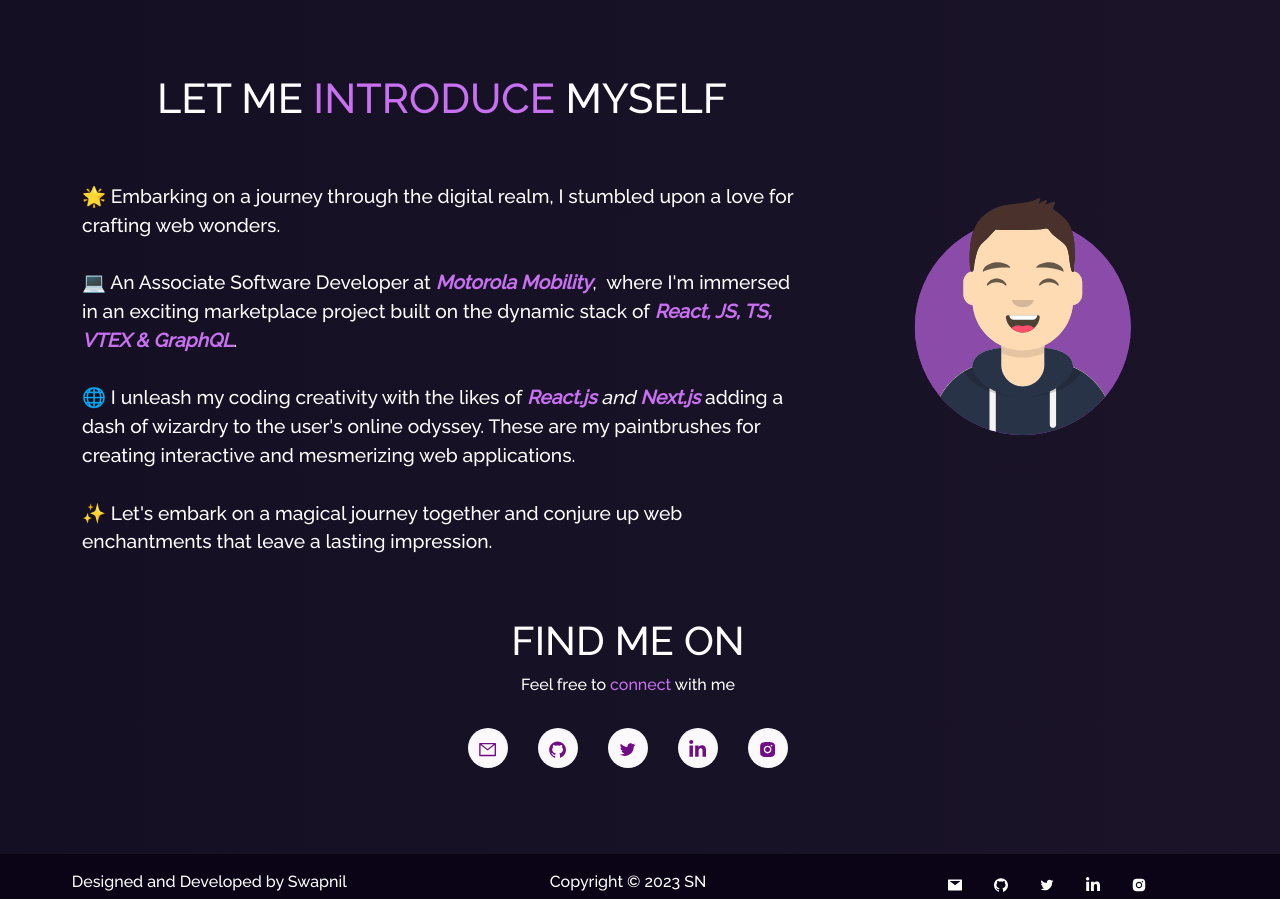
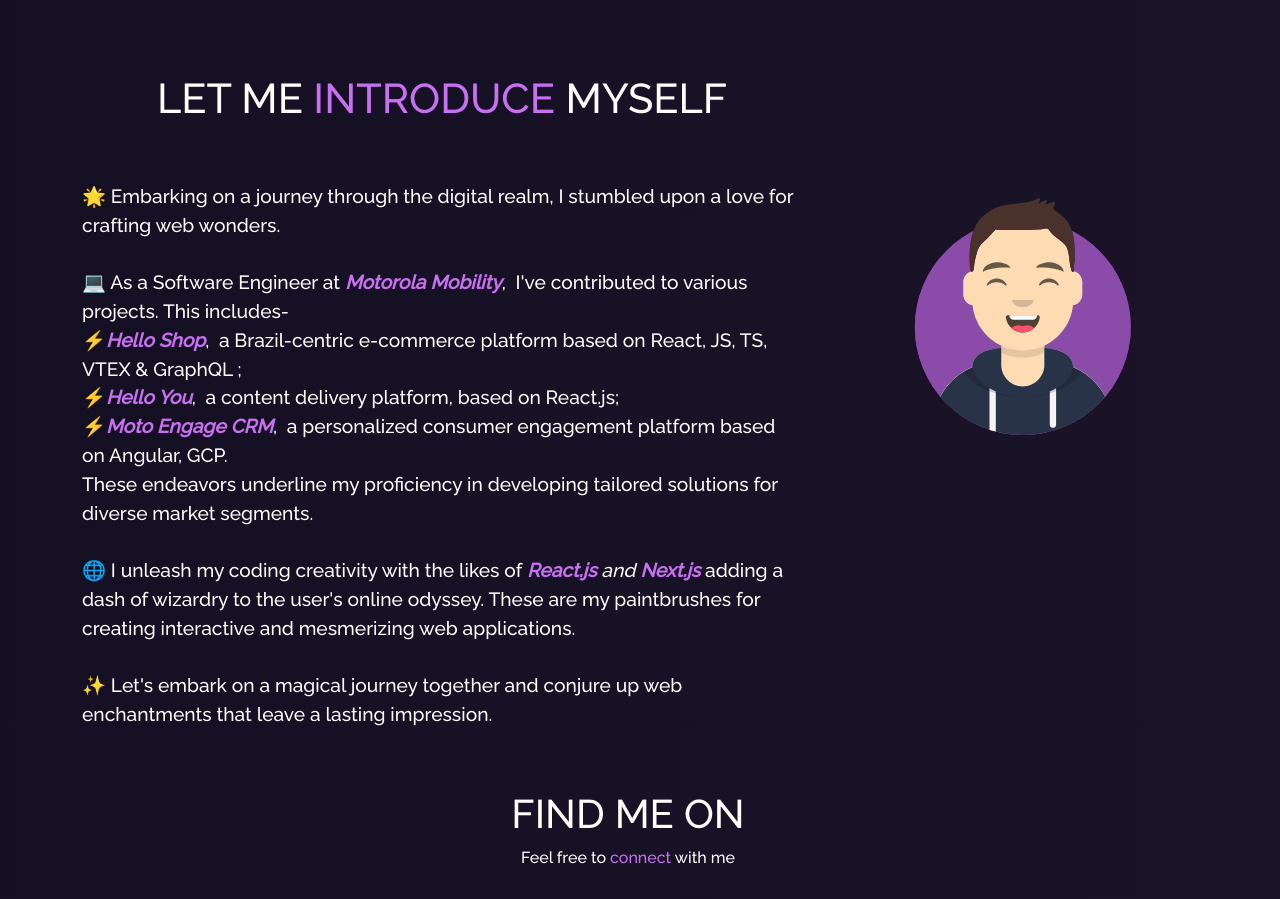
Before and after one commit to swapnilkr/CodeGraffiti, a React (Create React App) app: page / in a window 1280 px wide. Shown: the part 802-1701 px from the top of the page. Built offline with nearby package versions, Linux system fonts and the light colour scheme.

Commit message:
Updated: Portfolio

```diff
--- a/src/components/About/AboutCard.js
+++ b/src/components/About/AboutCard.js
@@ -10,7 +10,7 @@ function AboutCard() {
                     <p style={{ textAlign: "justify" }}>
                         Hi Everyone, I am <span className="purple">Swapnil </span>
                         from <span className="purple"> Bhagalpur, India.</span>
-                        <br /> I'm currently immersed in an exciting marketplace project at
+                        <br /> I'm currently a Software Developer at
                         <i>
                             <b className="purple">{" "}
                                 Motorola Mobility
@@ -18,7 +18,7 @@ function AboutCard() {
                         </i>. Our tech stack includes {" "}
                         <i>
                             <b className="purple">
-                                React, JS, TS, VTEX, Rest API & GraphQL
+                                React, JS, TS, VTEX, Angular, GCP, Rest API & GraphQL
                             </b>
                         </i>.
                         <br />
@@ -31,7 +31,7 @@ function AboutCard() {
                         <br />
                         <h5 style={{textAlign: "center"}}>Achievements</h5>
                         <ul>
-                            <li><span className="purple">3-star</span> CodeChef programmer.</li>
+                            <li><span className="purple">Enhanced Python Code GFG:</span> Count Unique Paths in Matrix</li>
                             <li>Ranked <span className="purple">#50</span> in Dare2Complete Online Hackathon Festival (OHF) by IIIT Delhi.</li>
                             <li>Achieved an all-time best global ranking of <span className="purple">#289</span> in HackerBlocks.</li>
                             <li><span className="purple">2nd</span> runner-up in a SCE Hackathon.</li>
--- a/src/components/About/Github.js
+++ b/src/components/About/Github.js
@@ -12,7 +12,7 @@ function Github() {
         username="swapnilkr"
         blockSize={15}
         blockMargin={5}
-        year={2021}
+        year='last'
         colorScheme='dark'
         theme = {{
           dark : [
--- a/src/components/About/Skillset.js
+++ b/src/components/About/Skillset.js
@@ -23,6 +23,8 @@ import {
     SiVtex,
     SiTailwindcss
 } from "react-icons/si";
+import { FaAngular } from "react-icons/fa";
+
 
 function Skillset() {
     const [isLogoVisible, setIsLogoVisible] = useState(true);
@@ -64,6 +66,13 @@ function Skillset() {
             </Col>
             <Col xs={4} md={2} className="tech-icons">
                 {isLogoVisible ?
+                    <FaAngular className="skillset-logo fadeinoutLogo" />
+                    :
+                    <span className="tech-name fadeinoutName">Angular</span>
+                }
+            </Col>
+            <Col xs={4} md={2} className="tech-icons">
+                {isLogoVisible ?
                     <SiVtex className="skillset-logo fadeinoutLogo" />
                     :
                     <span className="tech-name fadeinoutName">Vtex</span>
@@ -80,7 +89,7 @@ function Skillset() {
                 {isLogoVisible ?
                     <SiTailwindcss className="skillset-logo fadeinoutLogo" />
                     :
-                    <span className="tech-name fadeinoutName">Next .js</span>
+                    <span className="tech-name fadeinoutName">Tailwind CSS</span>
                 }
             </Col>
             <Col xs={4} md={2} className="tech-icons">
@@ -118,20 +127,20 @@ function Skillset() {
                     <span className="tech-name fadeinoutName">Redis</span>
                 }
             </Col>
-            <Col xs={4} md={2} className="tech-icons">
+            {/* <Col xs={4} md={2} className="tech-icons">
                 {isLogoVisible ?
                     <SiNginx className="skillset-logo fadeinoutLogo" />
                     :
                     <span className="tech-name fadeinoutName">Nginx</span>
                 }
-            </Col>
-            <Col xs={4} md={2} className="tech-icons">
+            </Col> */}
+            {/* <Col xs={4} md={2} className="tech-icons">
                 {isLogoVisible ?
                     <DiAws className="skillset-logo fadeinoutLogo" />
                     :
                     <span className="tech-name fadeinoutName">AWS</span>
                 }
-            </Col>
+            </Col> */}
             <Col xs={4} md={2} className="tech-icons">
                 {isLogoVisible ?
                     <DiPython className="skillset-logo fadeinoutLogo" />
--- a/src/components/Home/HomeBottomComp.js
+++ b/src/components/Home/HomeBottomComp.js
@@ -22,15 +22,32 @@ function HomeBottomComp() {
             <p className="home-about-body">
               🌟 Embarking on a journey through the digital realm, I stumbled upon a love for crafting web wonders.
               <br />
-              <br /> 💻 An Associate Software Developer at&nbsp;
+              <br /> 💻 As a Software Engineer at&nbsp;
               <i>
                 <b className="purple">Motorola Mobility</b>
               </i>
-              , &nbsp;where I'm immersed in an exciting marketplace project built on the dynamic stack of&nbsp;
+              , &nbsp;I've contributed to various projects. This includes- &nbsp;
+              <br />
+              ⚡
               <i>
-                <b className="purple">React, JS, TS, VTEX & GraphQL</b>
+                <b className="purple">Hello Shop</b>
               </i>
-              .
+              , &nbsp;a Brazil-centric e-commerce platform based on React, JS, TS, VTEX & GraphQL
+              ;
+              <br />
+              ⚡
+              <i>
+                <b className="purple">Hello You</b>
+              </i>
+              , &nbsp;a content delivery platform, based on React.js;
+              <br />
+              ⚡
+              <i>
+                <b className="purple">Moto Engage CRM</b>
+              </i>
+              , &nbsp;a personalized consumer engagement platform based on Angular, GCP.
+              <br />
+              These endeavors underline my proficiency in developing tailored solutions for diverse market segments.
               <br />
               <br />
               🌐 I unleash my coding creativity with the likes of&nbsp;
```
